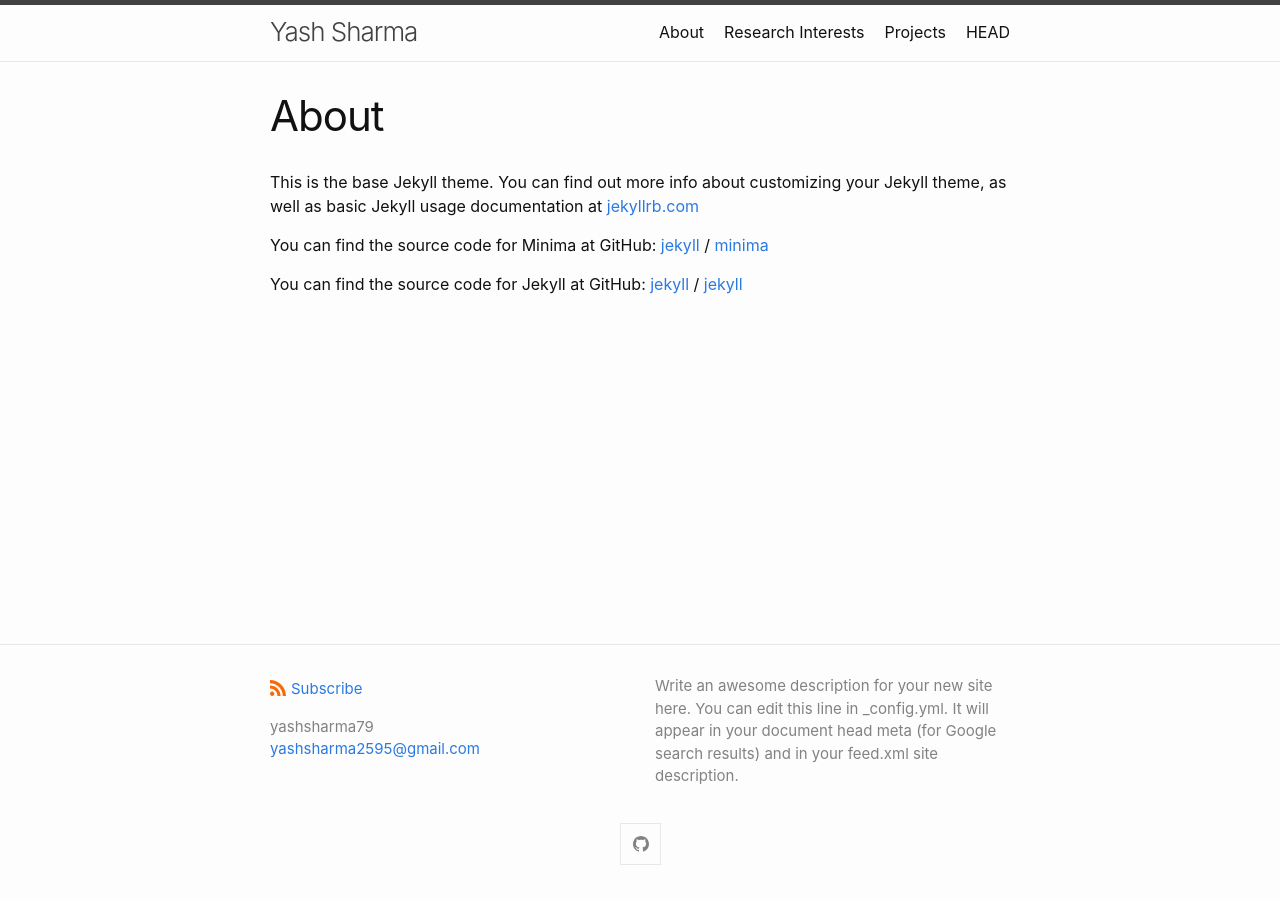
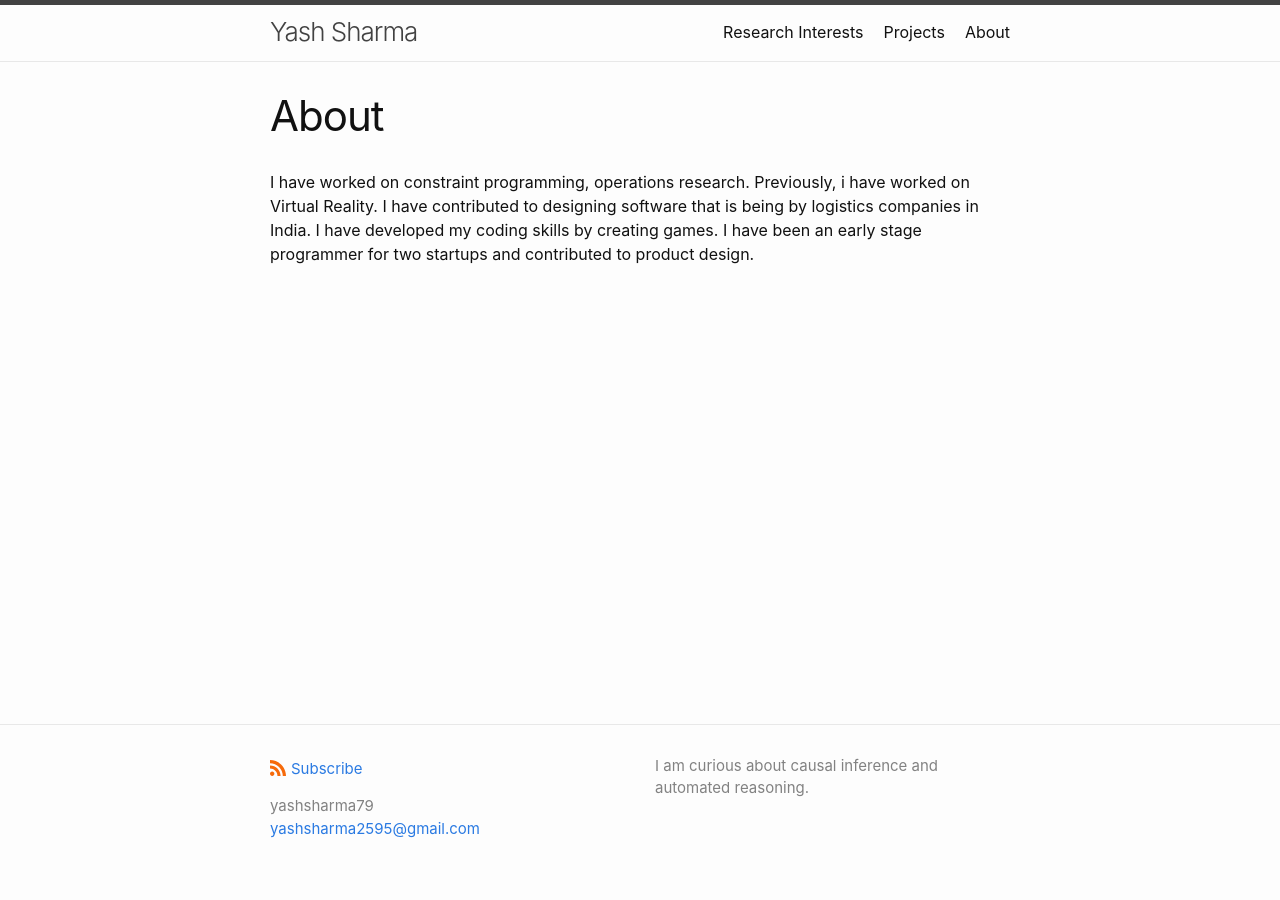
Before and after one commit to YashSharma79/YashSharma79.github.io, a Jekyll site: the page built from about.md, in a window 1280 px wide. Built offline with Jekyll 4.4.1, drawn with Linux system fonts in a browser that asks for light colours.

Commit message:
Head removed

```diff
--- a/_config.yml
+++ b/_config.yml
@@ -3,28 +3,18 @@
   name: yashsharma79
   email: yashsharma2595@gmail.com
 description: > # this means to ignore newlines until "show_excerpts:"
-  Write an awesome description for your new site here. You can edit this
-  line in _config.yml. It will appear in your document head meta (for
-  Google search results) and in your feed.xml site description.
+  I am curious about causal inference and automated reasoning.
 
 show_excerpts: false # set to true to show excerpts on the homepage
 
-# Minima date format
-# refer to https://shopify.github.io/liquid/filters/date/ if you want to customize this
 minima:
   date_format: "%b %-d, %Y"
 
   # generate social links in footer
   social_links:
     #twitter: jekyllrb
-    github:  jekyll
-    # devto: jekyll
-    # dribbble: jekyll
-    # facebook: jekyll
-    # flickr:   jekyll
-    # instagram: jekyll
+    #github:  jekyll
     # linkedin: jekyll
-    # pinterest: jekyll
     # youtube: jekyll
     # youtube_channel: UC8CXR0-3I70i1tfPg1PAE1g
     # youtube_channel_name: CloudCannon
@@ -49,8 +39,10 @@
 
 # If you want to link only specific pages in your header, uncomment
 # this and add the path to the pages in order as they should show up
-#header_pages:
-# - about.md
+header_pages:
+  - research.md
+  - projects.md
+  - about.md
 
 # Build settings
 theme: minima
--- a/about.md
+++ b/about.md
@@ -4,15 +4,4 @@
 permalink: /about/
 ---
 
-This is the base Jekyll theme. You can find out more info about customizing your Jekyll theme, as well as basic Jekyll usage documentation at [jekyllrb.com](https://jekyllrb.com/)
-
-You can find the source code for Minima at GitHub:
-[jekyll][jekyll-organization] /
-[minima](https://github.com/jekyll/minima)
-
-You can find the source code for Jekyll at GitHub:
-[jekyll][jekyll-organization] /
-[jekyll](https://github.com/jekyll/jekyll)
-
-
-[jekyll-organization]: https://github.com/jekyll
+I have worked on constraint programming, operations research. Previously, i have worked on Virtual Reality. I have contributed to designing software that is being by logistics companies in India. I have developed my coding skills by creating games. I have been an early stage programmer for two startups and contributed to product design.
```
Also changed, not shown: research.md (added, +9 -0 lines), README.md, screenshot.png (deleted).
